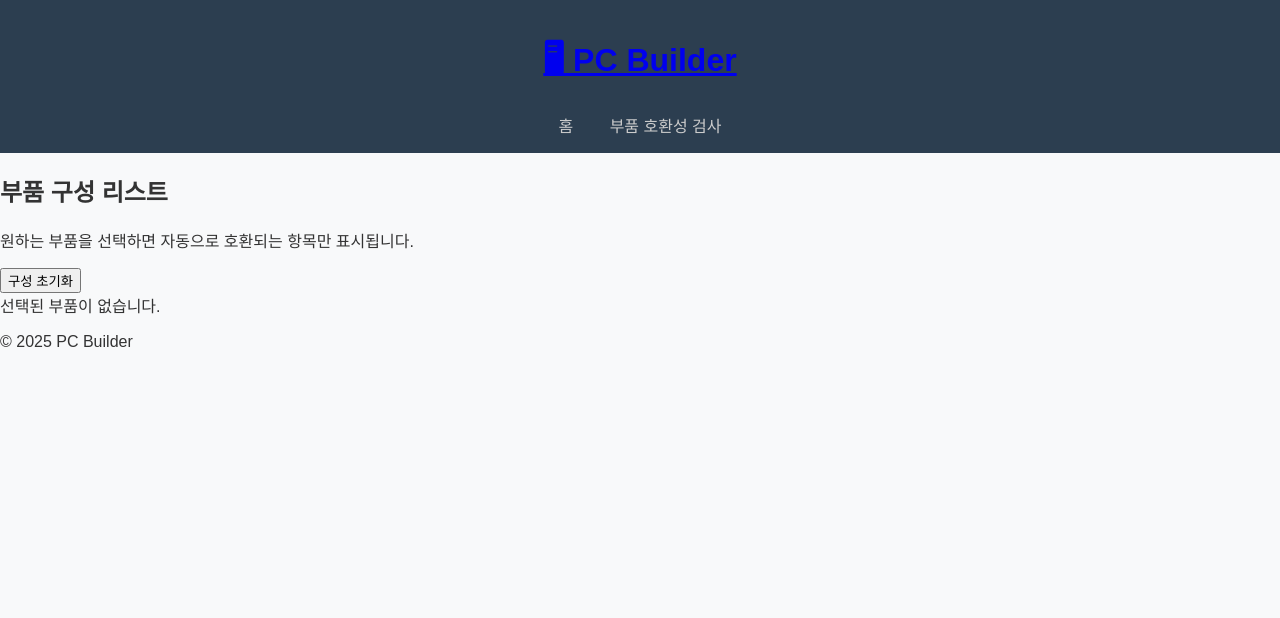
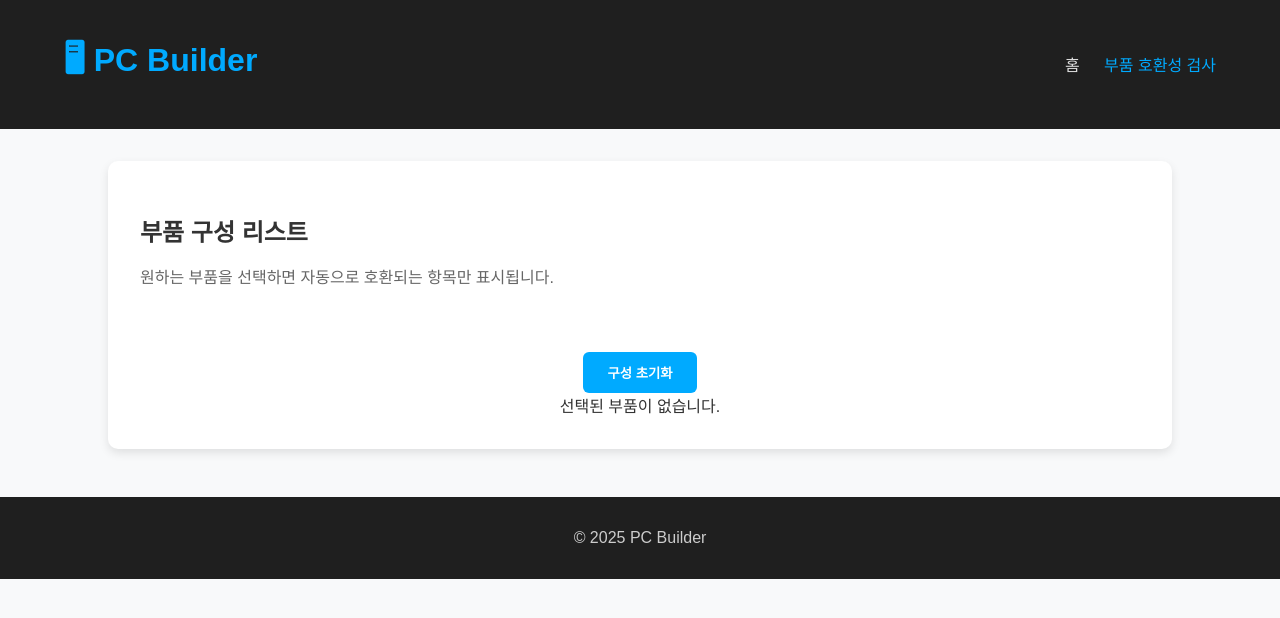
Before and after one commit to jyh8633/pc-builder, a plain HTML site: page compatibility.html in a window 1280 px wide. Drawn offline with Linux system fonts and the light colour scheme; no server answers; files whose address does not match are found by name.

Commit message:
Update style.css

```diff
--- a/style.css
+++ b/style.css
@@ -1,69 +1,107 @@
+/* 전체 공통 */
 body {
-  font-family: "Noto Sans KR", sans-serif;
+  font-family: "Pretendard", sans-serif;
   margin: 0;
   background-color: #f8f9fa;
   color: #333;
 }
 
-header {
-  background: #2c3e50;
+a {
+  text-decoration: none;
+  color: inherit;
+}
+
+/* 헤더 */
+.header {
+  background-color: #1f1f1f;
   color: white;
-  padding: 1em;
+  padding: 1rem 0;
+}
+
+.header .container {
+  width: 90%;
+  margin: 0 auto;
+  display: flex;
+  justify-content: space-between;
+  align-items: center;
+}
+
+.header h1 a {
+  color: #00aaff;
+}
+
+nav a {
+  margin-left: 20px;
+  color: #ddd;
+}
+
+nav a.active,
+nav a:hover {
+  color: #00aaff;
+}
+
+/* 호환성 검사 메인 */
+.builder-container {
+  width: 90%;
+  max-width: 1000px;
+  margin: 2rem auto;
+  background: white;
+  border-radius: 10px;
+  box-shadow: 0 4px 10px rgba(0, 0, 0, 0.1);
+  padding: 2rem;
+}
+
+.builder-container h2 {
+  margin-bottom: 1rem;
+}
+
+.desc {
+  color: #666;
+  margin-bottom: 2rem;
+}
+
+.builder-list {
+  display: flex;
+  flex-direction: column;
+  gap: 1.5rem;
+}
+
+.part-row {
+  display: flex;
+  justify-content: space-between;
+  align-items: center;
+  border-bottom: 1px solid #eee;
+  padding-bottom: 1rem;
+}
+
+.part-row select {
+  width: 60%;
+  padding: 0.5rem;
+}
+
+.summary {
+  margin-top: 2rem;
   text-align: center;
 }
 
-nav a {
-  color: #ccc;
-  margin: 0 1em;
-  text-decoration: none;
-}
-
-nav a.highlight, nav a:hover {
-  color: #00b894;
-}
-
-.home-container {
-  text-align: center;
-  margin-top: 5em;
-}
-
-.btn-main {
-  display: inline-block;
-  padding: 1em 2em;
-  background: #00b894;
+#resetBtn {
+  padding: 0.7rem 1.5rem;
+  background: #00aaff;
+  border: none;
   color: white;
-  border-radius: 8px;
-  text-decoration: none;
+  border-radius: 6px;
+  cursor: pointer;
   font-weight: bold;
 }
 
-.compatibility-container {
-  display: flex;
-  flex-direction: column;
-  align-items: center;
-  margin-top: 3em;
+#resetBtn:hover {
+  background: #0088cc;
 }
 
-.part-selector {
-  background: white;
-  border-radius: 10px;
-  padding: 1em 2em;
-  box-shadow: 0 2px 5px rgba(0,0,0,0.1);
-  width: 300px;
-  margin: 1em 0;
+footer {
+  text-align: center;
+  padding: 1rem;
+  background: #1f1f1f;
+  color: #ccc;
+  margin-top: 3rem;
 }
-
-select {
-  width: 100%;
-  padding: 0.5em;
-  border-radius: 5px;
-}
-
-.btn-reset {
-  background: #e74c3c;
-  color: white;
-  padding: 0.7em 1.5em;
-  border: none;
-  border-radius: 8px;
-  cursor: pointer;
-}
```
